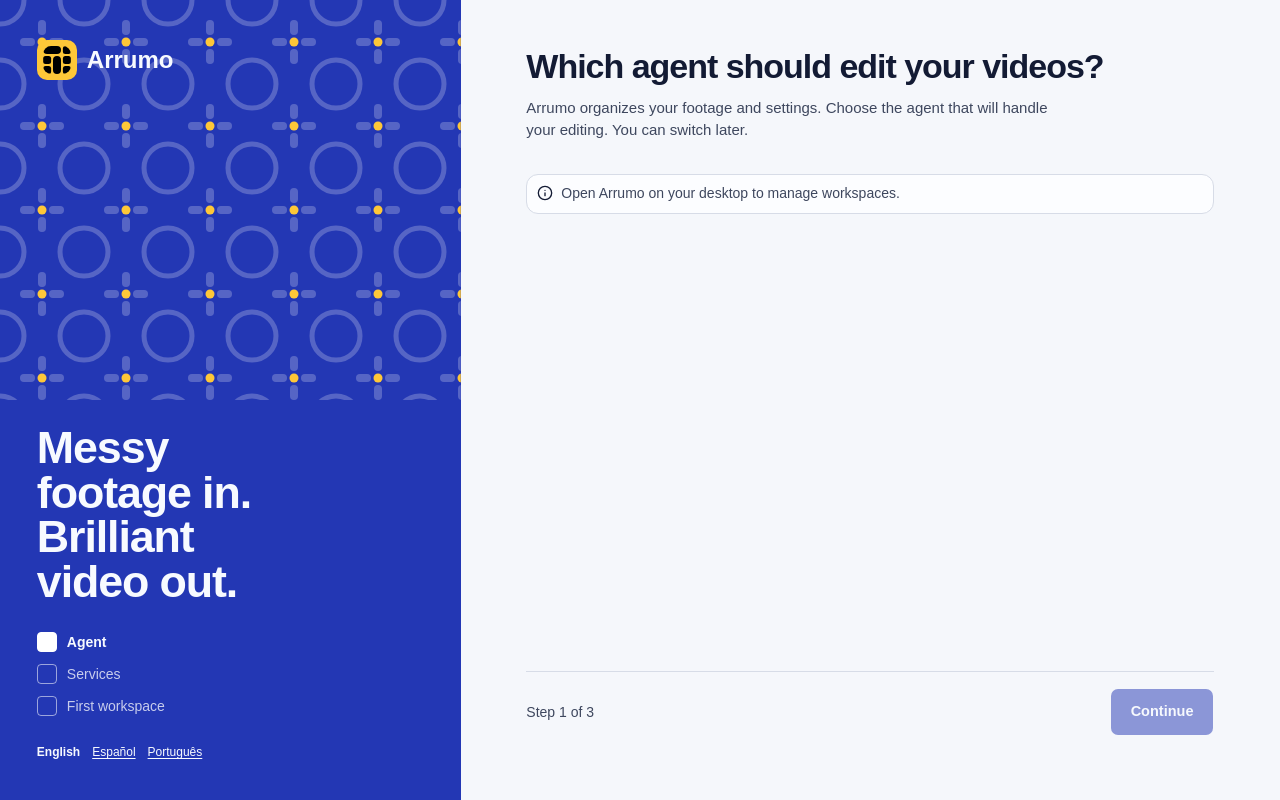
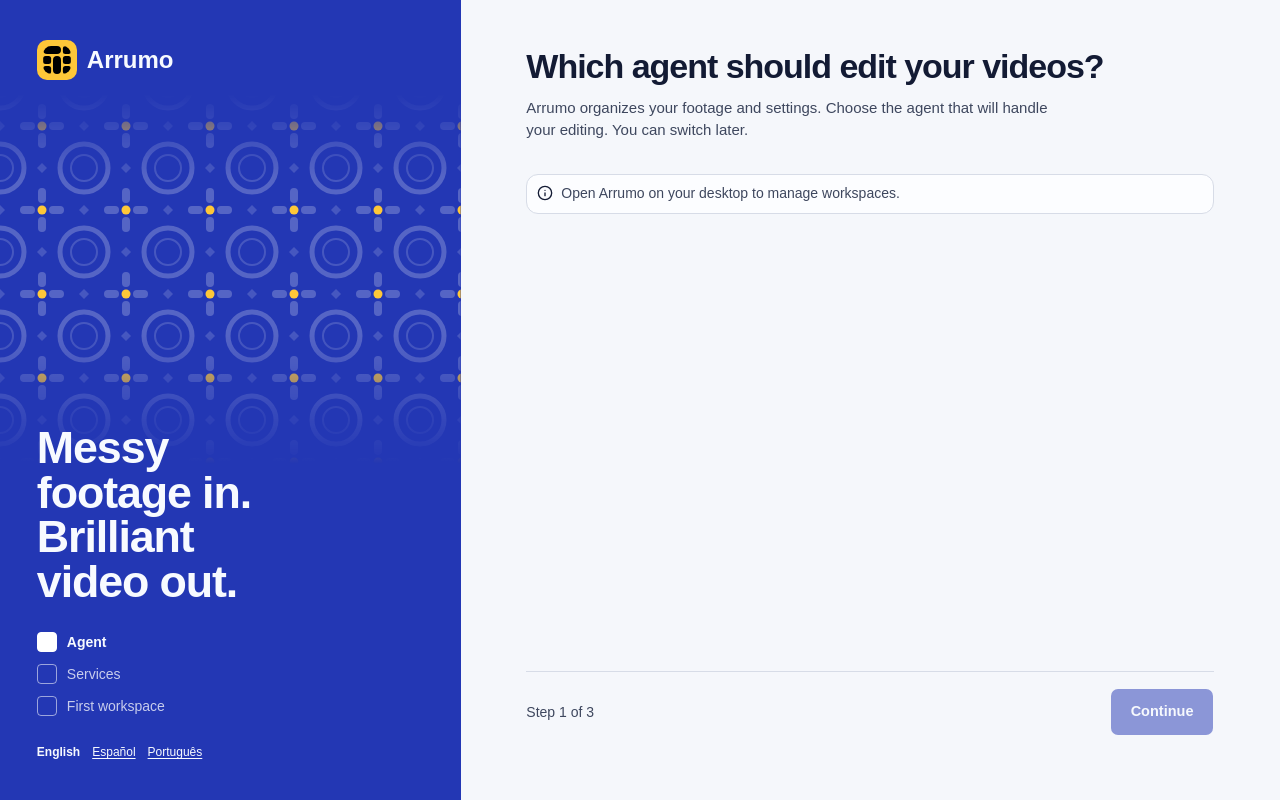
Before and after one commit to aidevs-pt/arrumo-video-editor, a Next.js app: page / in a window 1280 px wide. Built offline with nearby package versions, Linux system fonts and the light colour scheme; a web font is replaced by a local one.

Commit message:
feat(onboarding): keep the logo on plain cobalt and refine the azulejo tiles
The tiles fade in below the wordmark and out before the tagline, and gain inner rings and
joint diamonds.

```diff
--- a/src/components/workspace/home/workspace-onboarding.tsx
+++ b/src/components/workspace/home/workspace-onboarding.tsx
@@ -217,10 +217,13 @@ function SetupHeading({ title, children }: { title: string; children: ReactNode
   </header>;
 }
 
+/** Cobalt azulejo tiles behind the top of the panel. They fade out behind the logo and toward the
+ * tagline, so the wordmark and text sit on plain cobalt. */
 function AzulejoTilework() {
-  const pattern = useId();
+  const id = useId();
+  const [pattern, fade, mask] = [`${id}-tile`, `${id}-fade`, `${id}-mask`];
   return (
-    <svg aria-hidden="true" className="pointer-events-none absolute inset-x-0 top-0 -z-10 h-1/2 w-full">
+    <svg aria-hidden="true" className="pointer-events-none absolute inset-x-0 top-0 -z-10 h-[58%] w-full">
       <defs>
         <pattern id={pattern} width={84} height={84} patternUnits="userSpaceOnUse">
           <g fill="none" stroke="white" strokeWidth={5} opacity={0.23}>
@@ -229,16 +232,38 @@ function AzulejoTilework() {
             <circle cx={0} cy={84} r={24} />
             <circle cx={84} cy={84} r={24} />
           </g>
+          <g fill="none" stroke="white" strokeWidth={2} opacity={0.16}>
+            <circle cx={0} cy={0} r={13} />
+            <circle cx={84} cy={0} r={13} />
+            <circle cx={0} cy={84} r={13} />
+            <circle cx={84} cy={84} r={13} />
+          </g>
           <g fill="white" opacity={0.23}>
             <rect x={38} y={20} width={8} height={15} rx={4} />
             <rect x={38} y={49} width={8} height={15} rx={4} />
             <rect x={20} y={38} width={15} height={8} rx={4} />
             <rect x={49} y={38} width={15} height={8} rx={4} />
           </g>
+          <g fill="white" opacity={0.16}>
+            <path d="M42 -5 L47 0 L42 5 L37 0 Z" />
+            <path d="M42 79 L47 84 L42 89 L37 84 Z" />
+            <path d="M-5 42 L0 37 L5 42 L0 47 Z" />
+            <path d="M79 42 L84 37 L89 42 L84 47 Z" />
+          </g>
           <circle cx={42} cy={42} r={4.5} fill="var(--attention)" />
         </pattern>
+        <linearGradient id={fade} x1={0} y1={0} x2={0} y2={1}>
+          <stop offset="0" stopColor="white" stopOpacity={0} />
+          <stop offset="0.2" stopColor="white" stopOpacity={0} />
+          <stop offset="0.38" stopColor="white" stopOpacity={1} />
+          <stop offset="0.72" stopColor="white" stopOpacity={1} />
+          <stop offset="1" stopColor="white" stopOpacity={0} />
+        </linearGradient>
+        <mask id={mask} maskContentUnits="objectBoundingBox">
+          <rect width={1} height={1} fill={`url(#${fade})`} />
+        </mask>
       </defs>
-      <rect width="100%" height="100%" fill={`url(#${pattern})`} />
+      <rect width="100%" height="100%" fill={`url(#${pattern})`} mask={`url(#${mask})`} />
     </svg>
   );
 }
```
